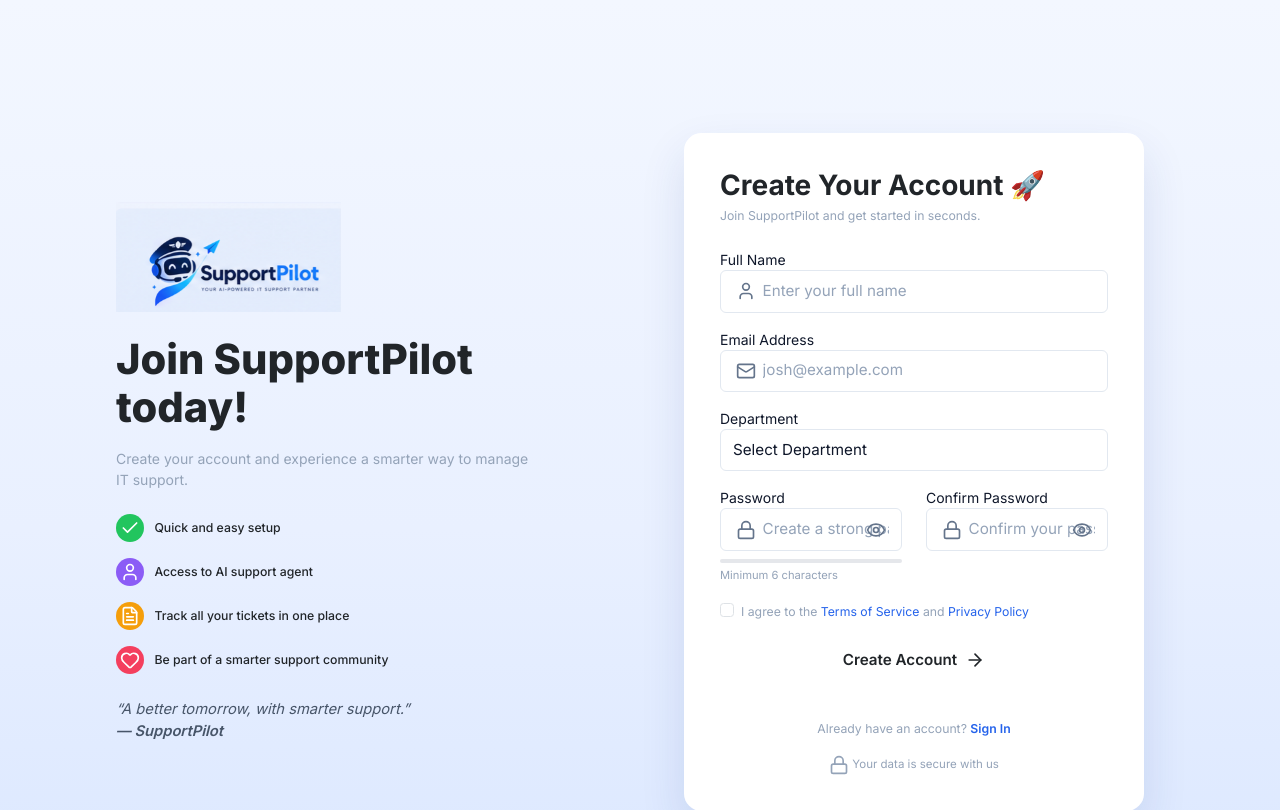
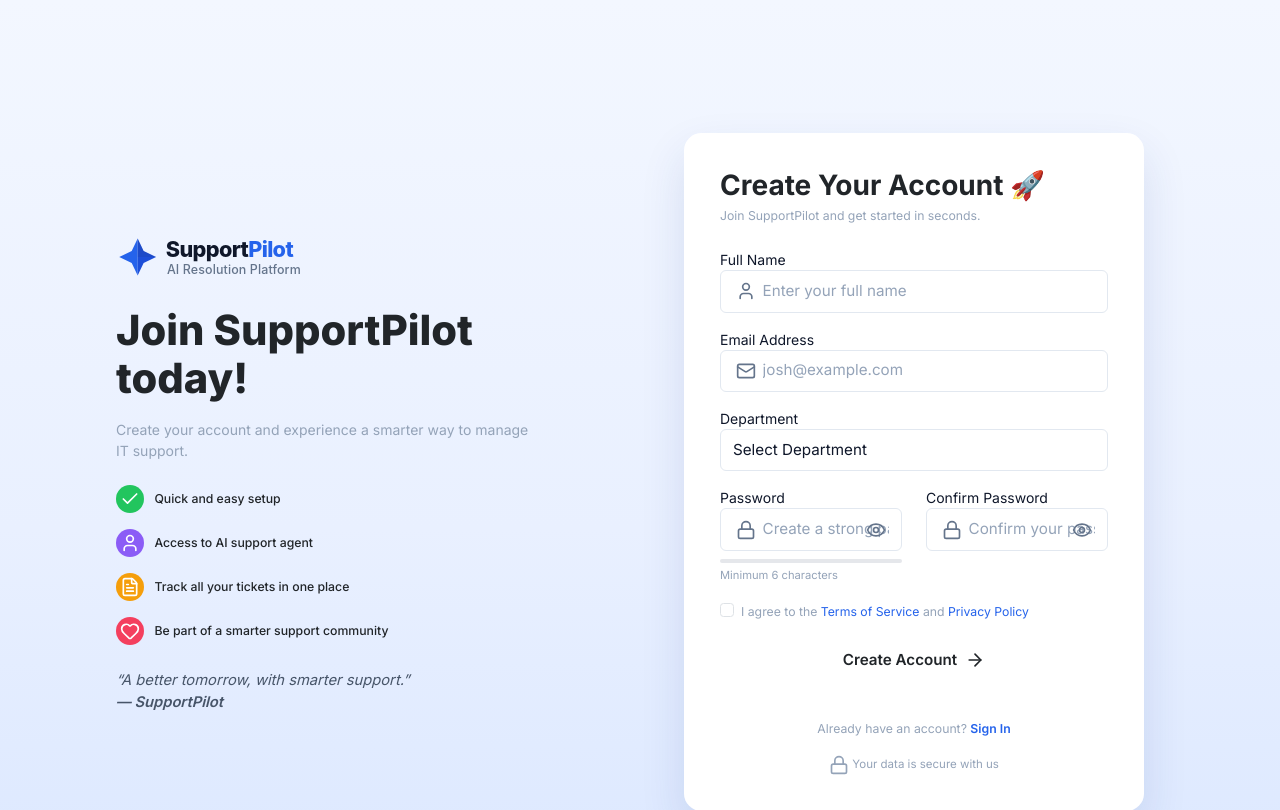
Before and after one commit to gosangariJoshitha/SupportPilot, a Flask app: page /signup in a window 1280 px wide. Shown: the top 810 px of the page. Run offline with Flask 3, Linux system fonts and the light colour scheme; some libraries are stand-ins or nearby versions.

Commit message:
Complete native SVG brand overhaul: Implementation of custom SupportPilot vectors and typography

```diff
--- a/templates/add_tickets.html
+++ b/templates/add_tickets.html
@@ -1,6 +1,6 @@
 {% extends "base.html" %}
 
-{% block title %}SupportPilot - Add Ticket{% endblock %}
+{% block title %}Add Ticket{% endblock %}
 
 {% block page_title %}Add Ticket{% endblock %}
 {% block page_subtitle %}Describe your issue and let SupportPilot analyze it.{% endblock %}
--- a/templates/agents.html
+++ b/templates/agents.html
@@ -1,6 +1,6 @@
 {% extends "base.html" %}
 
-{% block title %}AI Support Workspace{% endblock %}
+{% block title %}AI Assistant{% endblock %}
 
 {% block page_title %}AI Support Workspace{% endblock %}
 {% block page_subtitle %}Your AI support workspace for troubleshooting and grounded resolution.{% endblock %}
--- a/templates/analytics.html
+++ b/templates/analytics.html
@@ -1,6 +1,6 @@
 {% extends "base.html" %}
 
-{% block title %}SupportPilot - Analytics{% endblock %}
+{% block title %}Analytics{% endblock %}
 
 {% set active = 'analytics' %}
 {% set promo_title = 'Data-driven Support, Better Decisions' %}
--- a/templates/base.html
+++ b/templates/base.html
@@ -3,7 +3,7 @@
 <head>
   <meta charset="UTF-8" />
   <meta name="viewport" content="width=device-width, initial-scale=1.0" />
-  <title>{% block title %}SupportPilot{% endblock %}</title>
+  <title>SupportPilot — {% block title %}AI Resolution Platform{% endblock %}</title>
   <link href="https://cdn.jsdelivr.net/npm/bootstrap@5.3.2/dist/css/bootstrap.min.css" rel="stylesheet" />
   <link href="https://fonts.googleapis.com/css2?family=Inter:wght@400;500;600;700;800&display=swap" rel="stylesheet" />
   <link rel="stylesheet" href="{{ url_for('static', filename='css/style.css') }}" />
@@ -15,8 +15,8 @@
     document.documentElement.setAttribute('data-bs-theme', activeTheme);
   </script>
     <!-- Favicon -->
-    <link rel="shortcut icon" href="{{ url_for('static', filename='favicon.ico') }}?v=4">
-    <link rel="icon" type="image/png" href="{{ url_for('static', filename='img/favicon.png') }}?v=4">
+    <link rel="shortcut icon" href="{{ url_for('static', filename='favicon.ico') }}?v=5">
+    <link rel="icon" type="image/svg+xml" href="{{ url_for('static', filename='img/supportpilot-mark.svg') }}?v=5">
 </head>
 <body>
   <div class="app-wrapper w-100">
@@ -24,8 +24,8 @@
     {% if not hide_sidebar %}
     <aside class="sidebar">
       <div class="sidebar-header">
-        <a href="{{ url_for('index') }}" class="sidebar-brand-icon" title="Dashboard" style="width: 48px; height: 48px;">
-          <img src="{{ url_for('static', filename='img/favicon.png') }}?v=3" alt="SupportPilot Logo" style="width: 38px; height: 38px; object-fit: contain;">
+        <a href="{{ url_for('index') }}" class="sidebar-brand-icon" title="Dashboard" style="width: 48px; height: 48px; display: flex; align-items: center; justify-content: center; background: transparent;">
+          <img src="{{ url_for('static', filename='img/supportpilot-mark.svg') }}?v=5" alt="SupportPilot Mark" style="width: 32px; height: 32px; object-fit: contain;">
         </a>
       </div>
 
@@ -68,8 +68,8 @@
       {% if not hide_topbar %}
       <header class="topbar">
         <div>
-          <div class="d-flex align-items-center gap-2 mb-3">
-            <img src="{{ url_for('static', filename='img/logo.png') }}?v=3" alt="SupportPilot Title" style="height: 85px; width: auto; object-fit: contain; mix-blend-mode: multiply;">
+          <div class="d-flex align-items-center mb-3">
+            <img src="{{ url_for('static', filename='img/supportpilot-logo.svg') }}?v=5" alt="SupportPilot" style="height: 48px; width: auto; object-fit: contain;">
           </div>
           <h1 class="page-title">{% block page_title %}Dashboard{% endblock %}</h1>
           <p class="page-subtitle">{% block page_subtitle %}<span id="greeting-text">Welcome</span>, {{ user.full_name if user else 'Guest' }}{% endblock %}</p>
--- a/templates/escalations.html
+++ b/templates/escalations.html
@@ -1,6 +1,6 @@
 {% extends "base.html" %}
 
-{% block title %}SupportPilot - Human Intervention{% endblock %}
+{% block title %}Human Intervention{% endblock %}
 {% set active = 'escalations' %}
 {% block page_title %}Human Intervention Monitor{% endblock %}
 {% block page_subtitle %}Tickets requiring human support and escalation analysis.{% endblock %}
--- a/templates/index.html
+++ b/templates/index.html
@@ -1,6 +1,6 @@
 {% extends "base.html" %}
 
-{% block title %}SupportPilot - Dashboard{% endblock %}
+{% block title %}Dashboard{% endblock %}
 
 {% set active = 'dashboard' %}
 {% set promo_title = 'Faster Support Smarter Operations' %}
--- a/templates/integrations.html
+++ b/templates/integrations.html
@@ -1,6 +1,6 @@
 {% extends "base.html" %}
 
-{% block title %}SupportPilot Integrations{% endblock %}
+{% block title %}Integrations{% endblock %}
 
 {% block page_title %}Integrations & Connections{% endblock %}
 {% block page_subtitle %}Manage the services and infrastructure that power SupportPilot's AI ticket resolution workflow.{% endblock %}
--- a/templates/monitoring.html
+++ b/templates/monitoring.html
@@ -1,6 +1,6 @@
 {% extends "base.html" %}
 
-{% block title %}SupportPilot - Monitoring{% endblock %}
+{% block title %}Monitoring{% endblock %}
 {% set active = 'monitoring' %}
 {% block page_title %}System Health & Monitoring{% endblock %}
 {% block page_subtitle %}Application metrics, response times, and AI system health.{% endblock %}
--- a/templates/settings.html
+++ b/templates/settings.html
@@ -1,6 +1,6 @@
 {% extends "base.html" %}
 
-{% block title %}SupportPilot - Settings{% endblock %}
+{% block title %}Settings{% endblock %}
 
 {% block page_title %}Settings{% endblock %}
 {% block page_subtitle %}Manage your account, preferences, and application settings.{% endblock %}
--- a/templates/signup.html
+++ b/templates/signup.html
@@ -1,7 +1,7 @@
 {% extends "base.html" %}
 {% set hide_sidebar = true %}
 {% set hide_topbar = true %}
-{% block title %}Sign Up - SupportPilot{% endblock %}
+{% block title %}Sign Up{% endblock %}
 
 {% block extra_head %}
 <style>
@@ -11,7 +11,6 @@
         background: linear-gradient(180deg, #f3f7ff 0%, #e9f0ff 60%, #dce8ff 100%);
     }
     .auth-wrap { min-height:100vh; display:flex; align-items:center; padding: 3rem 5vw; }
-    .brand-icon { width:34px;height:34px;background:#2563eb;color:#fff;border-radius:.5rem;display:inline-flex;align-items:center;justify-content:center;font-weight:700;font-size:.85rem; }
     .feature-row2 { display:flex; align-items:center; gap:.65rem; margin-bottom:1rem; }
     .feature-dot { width:28px;height:28px;border-radius:50%;display:flex;align-items:center;justify-content:center;flex-shrink:0; color:#fff; }
     .auth-card { background:#fff; border-radius:1.1rem; box-shadow: 0 20px 45px rgba(30,58,138,.12); padding: 2.25rem; }
@@ -29,8 +28,8 @@
         <div class="container">
             <div class="row align-items-center g-5">
                 <div class="col-lg-6">
-                    <div class="d-flex align-items-center gap-2 mb-4">
-                        <img src="{{ url_for('static', filename='img/logo.png') }}?v=3" alt="SupportPilot" style="height: 110px; width: auto; object-fit: contain; mix-blend-mode: multiply;">
+                    <div class="d-flex align-items-center mb-4">
+                        <img src="{{ url_for('static', filename='img/supportpilot-logo.svg') }}?v=5" alt="SupportPilot" style="height: 52px; width: auto; object-fit: contain;">
                     </div>
 
                     <h1 class="text-dark mb-3" style="font-weight:800; font-size:2.6rem; line-height:1.15;">Join SupportPilot<br>today!</h1>
--- a/templates/ticket_details.html
+++ b/templates/ticket_details.html
@@ -1,6 +1,6 @@
 {% extends "base.html" %}
 
-{% block title %}Ticket Details - SupportPilot{% endblock %}
+{% block title %}Ticket Details{% endblock %}
 
 {% block page_title %}Ticket Details{% endblock %}
 {% block page_subtitle %}View and manage ticket information and AI-generated resolution.{% endblock %}
--- a/templates/ticket_list.html
+++ b/templates/ticket_list.html
@@ -1,6 +1,6 @@
 {% extends "base.html" %}
 
-{% block title %}My Tickets - SupportPilot{% endblock %}
+{% block title %}My Tickets{% endblock %}
 
 {% block page_title %}My Tickets{% endblock %}
 {% block page_subtitle %}Track, manage, and view all your submitted support tickets.{% endblock %}
```
Also changed, not shown: templates/login.html (+3 -4 lines), assets/img/supportpilot-logo.svg (added), assets/img/supportpilot-mark.svg (added).
